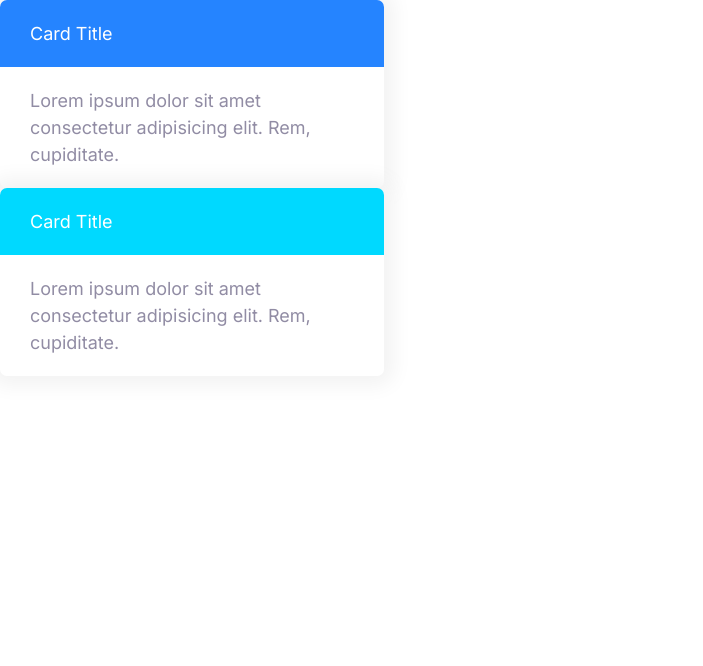
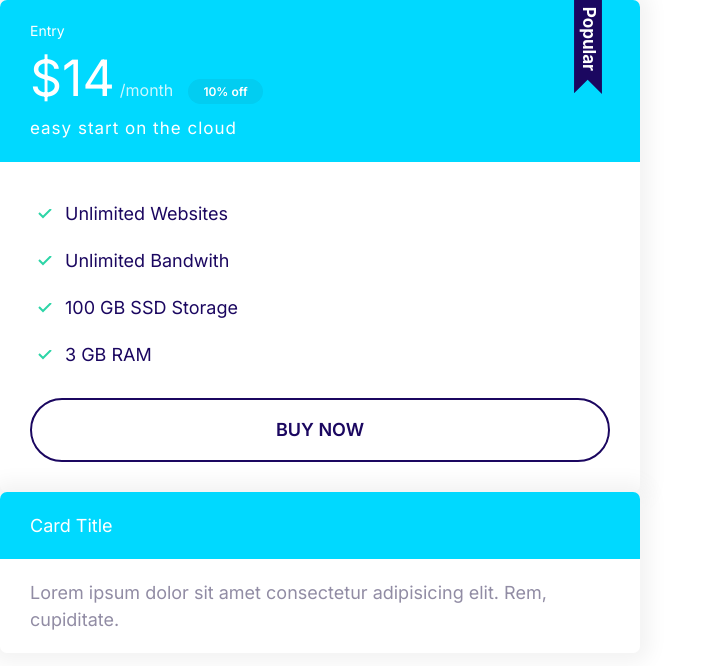
Before and after one commit to Hristakos/moshify, a plain HTML site: page index.html in a window 1280 px wide. Shown: the whole page, without its empty margins (0-703 px from the left). Drawn offline with Linux system fonts and the light colour scheme.

Commit message:
plan components and classes

```diff
--- a/css/styles.css
+++ b/css/styles.css
@@ -116,6 +116,7 @@ a {
 
 .badge--small {
   font-size: 1.6rem;
+  padding: .5rem 1.5rem;
 }
 
 @media screen and (min-width:1024px) {
@@ -295,3 +296,65 @@ a {
   background: var(--color-secondary);
   color: #fff;
 }
+
+.card--secondary .badge--secondary {
+  background: #02cdf1;
+}
+
+/* Plans */
+
+.plan__name {
+  color: #fff;
+  margin: 0;
+  font-weight: 500;
+  text-transform: capitalize;
+  font-size:2.4rem;
+}
+
+.plan__price {
+  font-size: 6rem;
+}
+
+.plan__billing-cycle {
+  font-size: 2.4rem;
+  font-weight: 300;
+  opacity: .8;;
+  margin-right: 1rem;
+}
+
+.plan__description {
+  display: block;
+  font-size: 2rem;
+  font-weight: 300;
+  letter-spacing: 1px;
+}
+
+.plan .list__item {
+  margin-bottom: 2rem;
+}
+.plan--popular .card__header {
+  position: relative;
+}
+.plan--popular .card__header::before {
+  content: url(../images/popular.svg);
+  width: 40px;
+  display: inline-block;
+  position: absolute;
+  top: -6px;
+  right: 5%;
+}
+
+@media screen and (min-width:1024px) {
+  .plan__name {
+    font-size: 1.4rem;
+  }
+  .plan__price {
+    font-size: 5rem;
+  }
+  .plan__billing-cycle {
+    font-size: 1.6rem;
+  }
+  .plan__description {
+    font-size: 1.7rem;
+  }
+}
--- a/index.html
+++ b/index.html
@@ -13,11 +13,26 @@
 </head>
 
 <body>
-    <div style="width: 30%;">
-        <div class="card card--primary">
-            <header class="card__header">Card Title</header>
-            <div class="card__body">
-                Lorem ipsum dolor sit amet consectetur adipisicing elit. Rem, cupiditate.
+    <div style="width: 50%;">
+        <div class="plan plan--popular">
+            <div class="card card--secondary">
+                <header class="card__header">
+                    <h3 class="plan__name">entry</h3>
+                    <span class="plan__price">$14</span>
+                    <span class="plan__billing-cycle">/month</span>
+                    <span class="badge badge--secondary badge--small">10% off</span>
+                    <span class="plan__description">easy start on the cloud</span>
+
+                </header>
+                <div class="card__body">
+                    <ul class="list list-tick">
+                        <li class="list__item">Unlimited Websites</li>
+                        <li class="list__item">Unlimited Bandwith</li>
+                        <li class="list__item">100 GB SSD Storage</li>
+                        <li class="list__item">3 GB RAM</li>
+                    </ul>
+                    <button class="btn btn--outline btn--block">Buy Now</button>
+                </div>
             </div>
         </div>
         <div class="card card--secondary">
```
Also changed, not shown: components/plans.html (added, +23 -0 lines), images/popular.svg (added), 1 other file.
